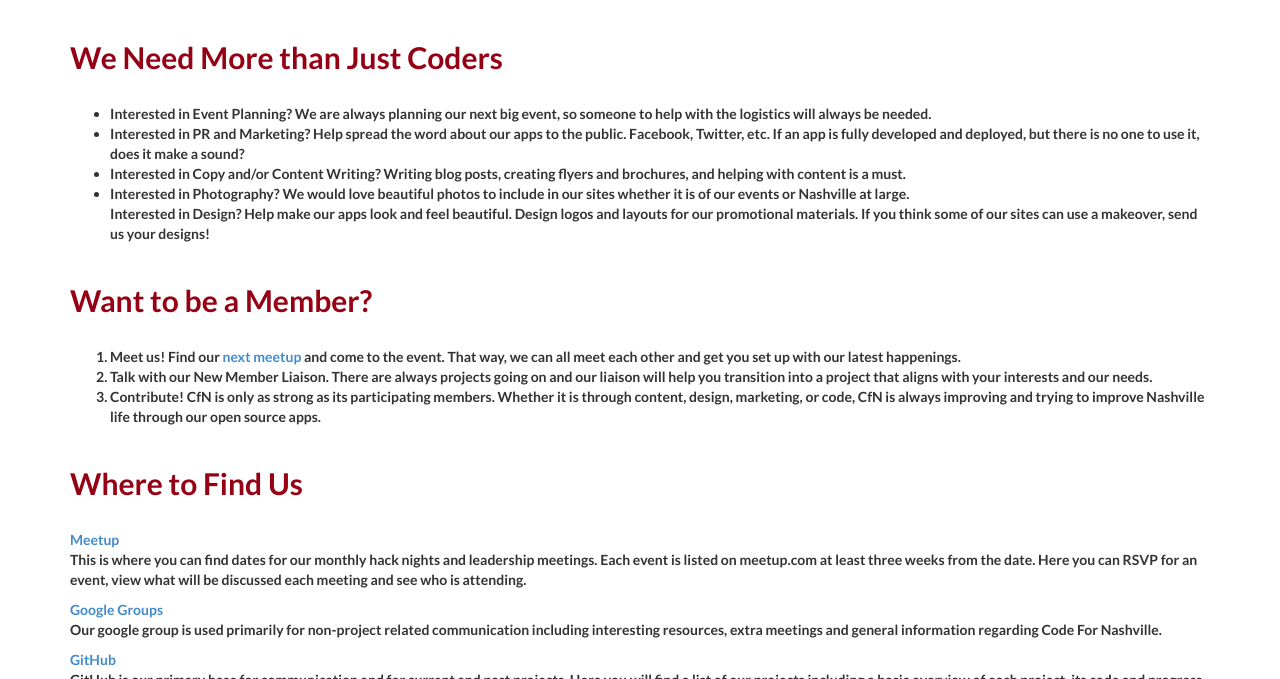
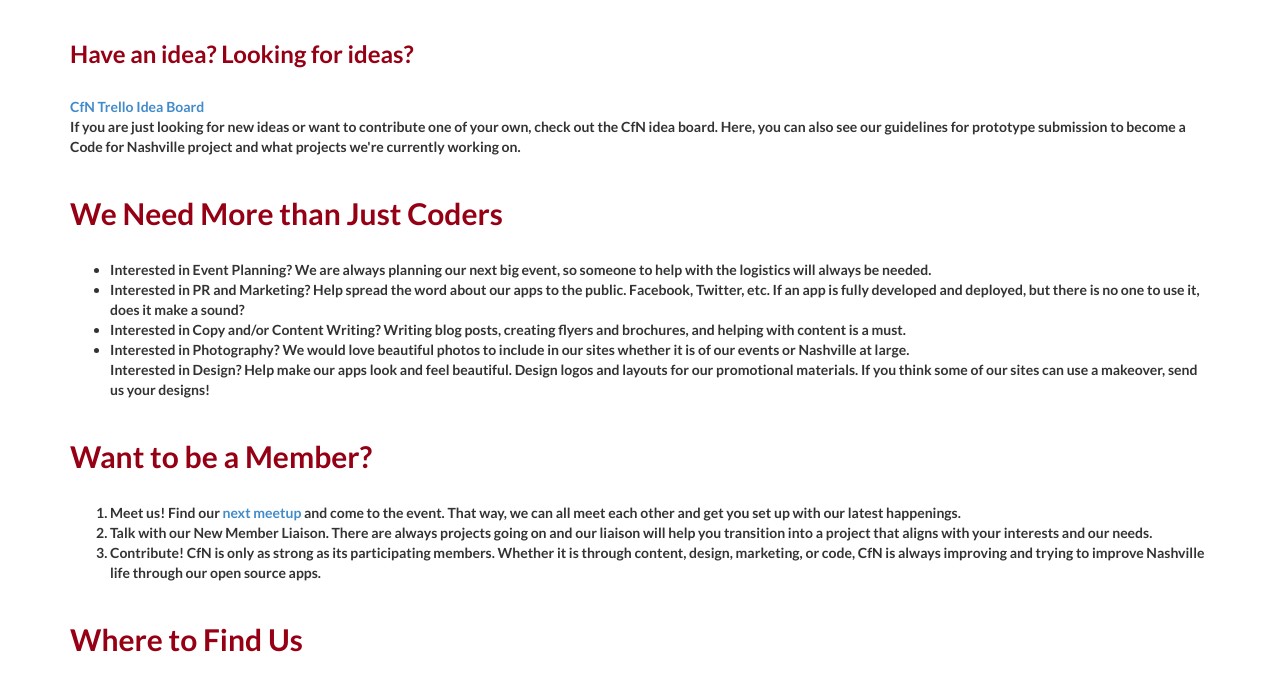
Before and after one commit to code-for-nashville/code-for-nashville.github.io, a Jekyll site: the page built from new_members.html, in a window 1280 px wide and 900 px high, scrolled down 809 px, cut to the strip 221-900 px from the top of the window. Built offline with Jekyll 4.4.1, drawn with Linux system fonts in a browser that asks for light colours.

Commit message:
added link and small message in members.html page

```diff
--- a/new_members.html
+++ b/new_members.html
@@ -16,6 +16,11 @@ permalink: /new-members/
     </ol>
 
     <iframe src="https://www.codeforamerica.org/geeks/civicissues/widget?organization_name=Code-for-Nashville&labels=help wanted&number=12" width="100%" height="600" frameBorder="0"></iframe>
+
+    <h3>Have an idea? Looking for ideas?</h3>
+      <a href="https://trello.com/b/i2cgxhnV/idea-board" target="_blank">CfN Trello Idea Board</a>
+      <p>If you are just looking for new ideas or want to contribute one of your own, check out the CfN idea board. Here, you can also see our guidelines for prototype submission to become a Code for Nashville project and what projects we're currently working on.</p>
+
 
     <h2>We Need More than Just Coders</h2>
         <ul>
```
